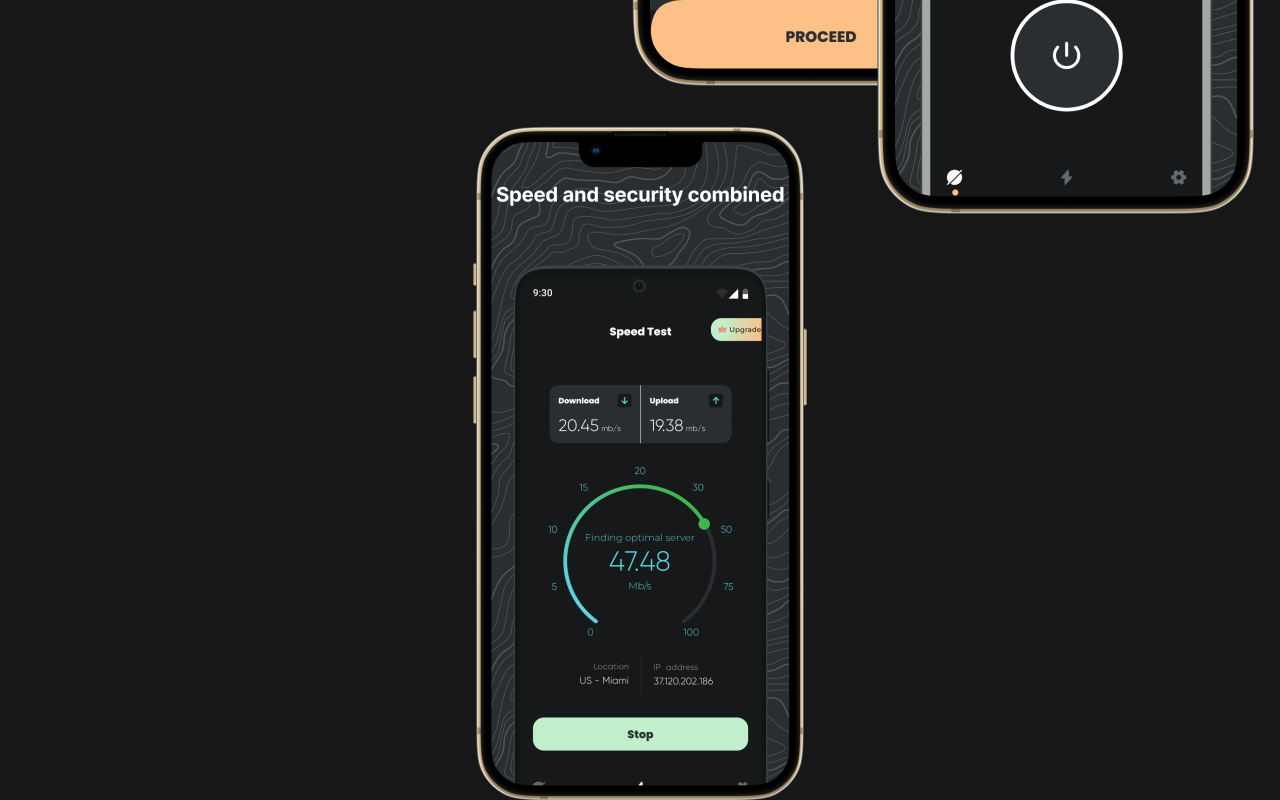
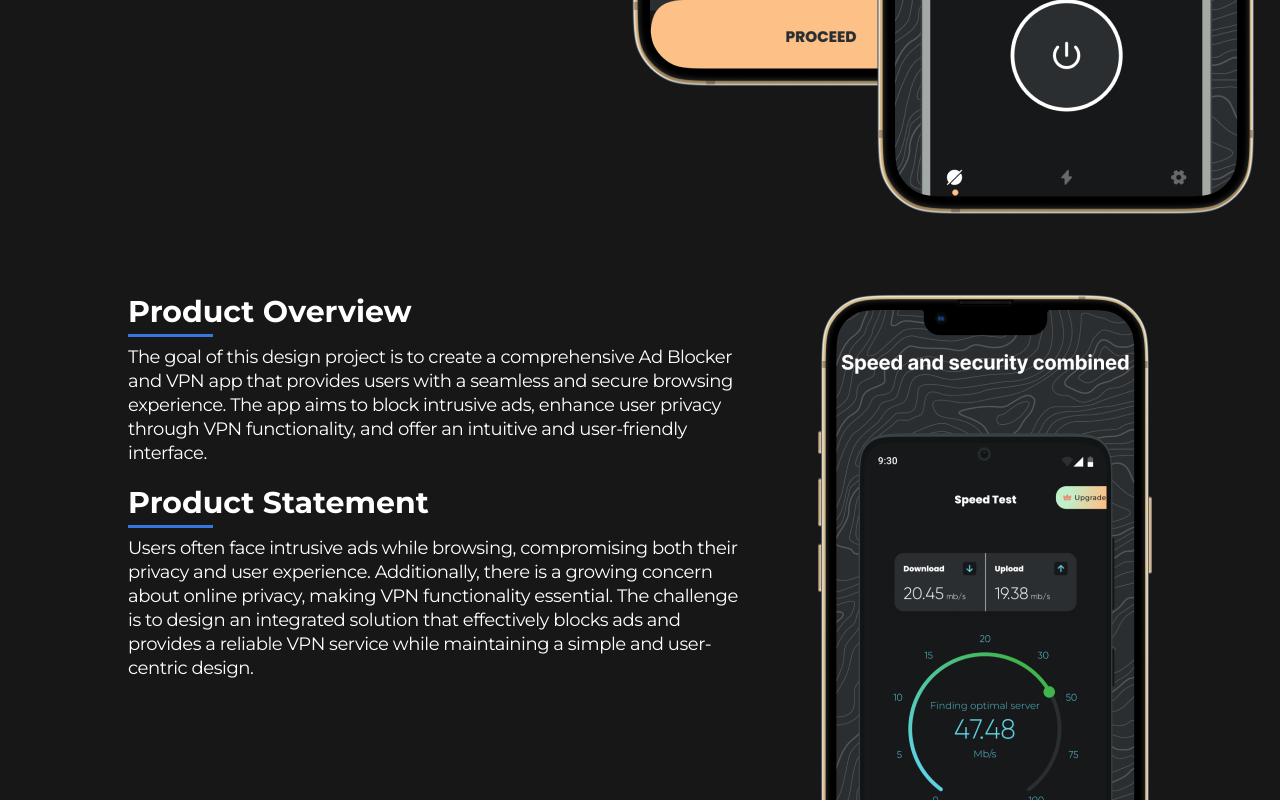
Before and after one commit to VirtuousTechies/musa-daniel, a React (Vite) app in the folder musa-daniel/: page /works/adBlocker in a window 1280 px wide. Shown: the part 780-1580 px from the top of the page. Built offline with nearby package versions, Linux system fonts and the light colour scheme.

Commit message:
Added the html for the second section of the Ad Blocker body component and styled it

```diff
--- a/musa-daniel/src/Components/AdBlockerBody.jsx
+++ b/musa-daniel/src/Components/AdBlockerBody.jsx
@@ -1,10 +1,12 @@
 import React from 'react'
 import DesignProcess from './DesignProcess'
 import { adBlockerMainOne, adBlockerMainTwo, adBlockerOverview, dotDesign, figma } from '../Data'
+import Heading from './Heading'
+import { adBlockerData } from '../Data/demo'
 
 export default function AdBlockerBody() {
   return (
-    <section className='flex flex-col space-y-10 justify-center items-center w-full'>
+    <section className='flex flex-col justify-center items-center w-full'>
       <section className='flex flex-col-reverse space-y-reverse space-y-10 md:space-y-0
        md:flex-row md:justify-between w-full px-5'>
         <div className='flex flex-col space-y-10 justify-center items-center md:items-start
@@ -41,11 +43,17 @@ export default function AdBlockerBody() {
         <img src={dotDesign} alt="dot-design" className='self-end md:self-start w-[60px]
         md:w-auto' />
       </section>
-      <section>
-        <section>
-
-        </section>
-        <section></section>
+      <section className='flex flex-row justify-between mt-52 w-[80%]'>
+        <div className='flex flex-col space-y-5'>
+          <div className='flex flex-col space-y-2'>
+            <Heading text={'Product Overview'}/>
+            <p className='font-three font-normal tracking-tight leading-6 text-lg w-[90%]'>{adBlockerData.productOverview}</p>
+          </div>
+          <div className='flex flex-col space-y-2'>
+            <Heading text={'Product Statement'}/>
+            <p className='font-three font-normal tracking-tight leading-6 text-lg w-[90%]'>{adBlockerData.productStatement}</p>
+          </div>
+        </div>
         <img src={adBlockerOverview} alt="phone-image" />
       </section>
       <section></section>
```
Also changed, not shown: musa-daniel/src/Data/images/ad-blocker/ad-blocker-goals.png (renamed from musa-daniel/src/Data/images/ad-blocker/add-blocker-goals.png).
